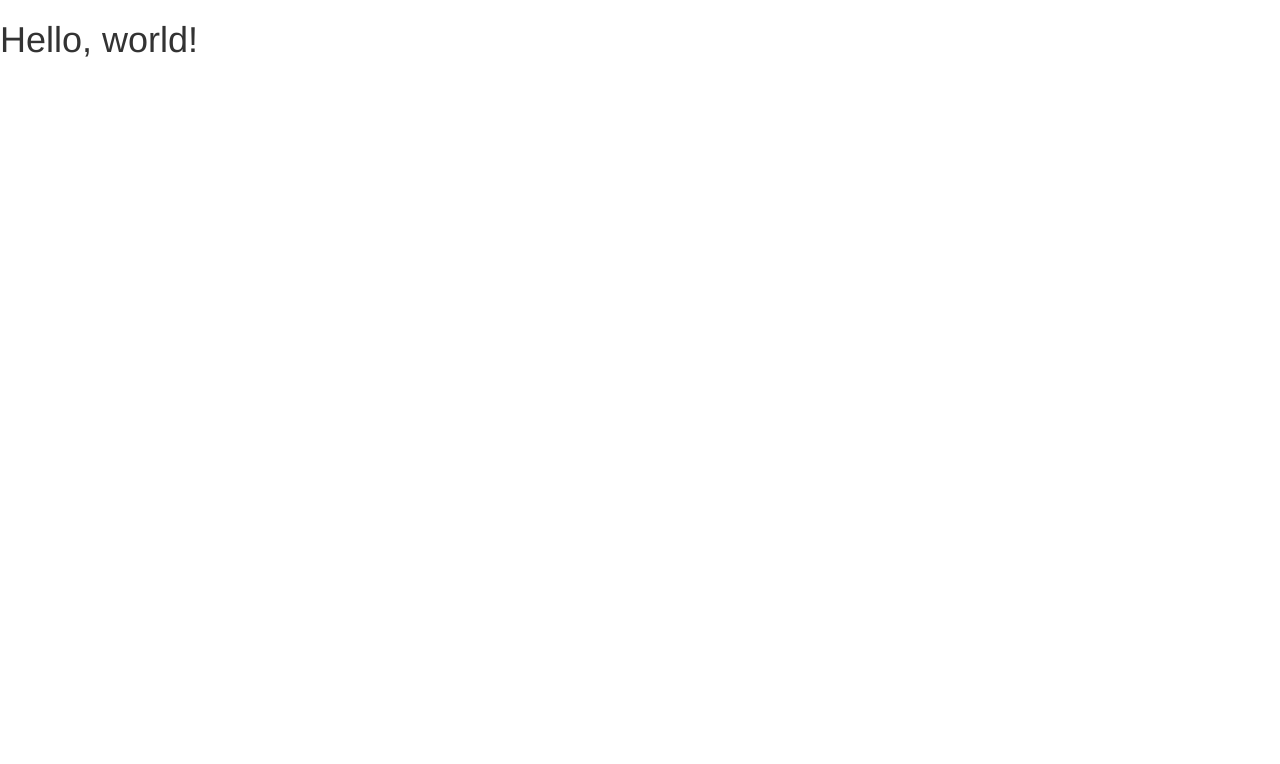
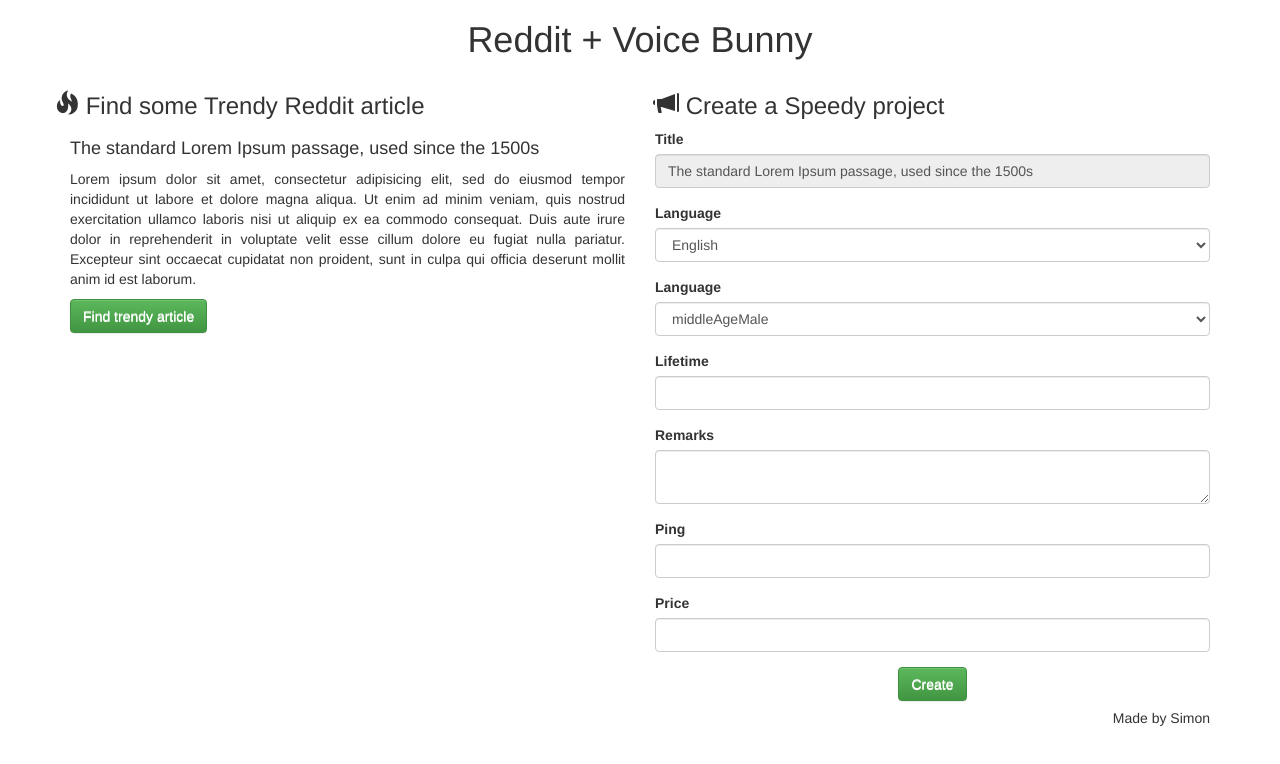
Before and after one commit to simon0191/reddit-voicebunny, a website: page public/index.html in a window 1280 px wide. Drawn offline with nearby package versions, Linux system fonts and the light colour scheme.

Commit message:
app wireframe

```diff
--- a/package.json
+++ b/package.json
@@ -9,11 +9,15 @@
   "author": "",
   "license": "ISC",
   "dependencies": {
+    "body-parser": "^1.6.5",
+    "express": "^4.8.5",
     "jquery": "^2.1.1"
   },
   "devDependencies": {
     "grunt": "^0.4.5",
+    "grunt-concurrent": "^0.5.0",
     "grunt-contrib-connect": "^0.8.0",
-    "grunt-contrib-watch": "^0.6.1"
+    "grunt-contrib-watch": "^0.6.1",
+    "grunt-execute": "^0.2.2"
   }
 }
--- a/public/index.html
+++ b/public/index.html
@@ -4,15 +4,135 @@
     <meta charset="utf-8">
     <meta http-equiv="X-UA-Compatible" content="IE=edge">
     <meta name="viewport" content="width=device-width, initial-scale=1">
-    <title>Bootstrap 101 Template</title>
+    <title>Reddit + Bunny Inc</title>
 
     <!-- Bootstrap -->
     <link rel="stylesheet" href="//maxcdn.bootstrapcdn.com/bootstrap/3.2.0/css/bootstrap.min.css">
     <link rel="stylesheet" href="//maxcdn.bootstrapcdn.com/bootstrap/3.2.0/css/bootstrap-theme.min.css">
+    <link rel="stylesheet" href="/styles/main.css">
 
   </head>
   <body>
-    <h1>Hello, world!</h1>
+    <header>
+
+    </header>
+    <main>
+      <div class="container">
+        <div class="row">
+          <div class="col-xs-12 text-center">
+            <h1>Reddit + Voice Bunny</h1>
+          </div>
+        </div>
+        <!-- Title -->
+
+        <div class="row">
+          <div class="col-xs-6">
+            <div class="row">
+              <h3><span class="glyphicon glyphicon-fire"></span> Find some Trendy Reddit article</h3>
+            </div>
+            <div class="row">
+              <div class="col-xs-12">
+                <h4>The standard Lorem Ipsum passage, used since the 1500s</h4>
+                <p class="text-justify">
+                  Lorem ipsum dolor sit amet, consectetur adipisicing elit, sed do eiusmod tempor incididunt ut labore et dolore magna aliqua. Ut enim ad minim veniam, quis nostrud exercitation ullamco laboris nisi ut aliquip ex ea commodo consequat. Duis aute irure dolor in reprehenderit in voluptate velit esse cillum dolore eu fugiat nulla pariatur. Excepteur sint occaecat cupidatat non proident, sunt in culpa qui officia deserunt mollit anim id est laborum.
+                </p>
+              </div>
+            </div>
+
+            <div class="row">
+              <div class="col-xs-12">
+                <button class="btn btn-default btn-success">Find trendy article</button>
+              </div>
+            </div>
+
+          </div>
+
+
+
+          <div class="col-xs-6">
+            <div class="row">
+              <div class="col-xs-12">
+                <h3><span class="glyphicon glyphicon-bullhorn"></span> Create a Speedy project</h3>
+                <form>
+                  <div class="form-group">
+                    <label for="title">Title</label>
+                    <input type="text" class="form-control" id="title" value="The standard Lorem Ipsum passage, used since the 1500s" disabled>
+                  </div>
+
+                  <div class="form-group">
+                    <label for="language">Language</label>
+                    <select class="form-control" id="language">
+                      <option value="eng-us">English</option>
+                      <option value="eng-us">Spanish</option>
+                    </select>
+                  </div>
+
+                  <div class="form-group">
+                    <label for="gender-and-age">Language</label>
+                    <select class="form-control" id="gender-and-age">
+                      <option value="eng-us">middleAgeMale</option>
+                      <option value="eng-us">middleAgeMale</option>
+                    </select>
+                  </div>
+
+                  <div class="form-group">
+                    <label for="lifetime">Lifetime</label>
+                    <input type="number" class="form-control" id="lifetime">
+                  </div>
+
+                  <div class="form-group">
+                    <label for="remarks">Remarks</label>
+                    <textarea class="form-control" id="remarks"></textarea>
+                  </div>
+
+                  <div class="form-group">
+                    <label for="ping">Ping</label>
+                    <input type="email" class="form-control" id="ping">
+                  </div>
+
+                  <div class="form-group">
+                    <label for="price">Price</label>
+                    <input type="number" class="form-control" id="price">
+                  </div>
+                  <div class="text-center">
+                    <input type="submit" class="btn btn-default btn-success" value="Create">
+                  </div>
+
+
+                </form>
+              </div>
+            </div>
+            <!--
+            <div class="row">
+              <div class="col-xs-12">
+                <h4> High quality  recording</h4>
+                <!--<iframe class="vb-embedded-player" src="http://voicebunny.s3.amazonaws.com/sandbox/test.wav" frameborder="0"></iframe>
+              </div>
+            </div>
+
+            <div class="row">
+              <div class="col-xs-12">
+                <h4> Low quality  recording</h4>
+                <!--<iframe class="vb-embedded-player" src="http://voicebunny.s3.amazonaws.com/sandbox/low_test.mp3" frameborder="0"></iframe>
+              </div>
+            </div>
+          -->
+
+          </div>
+        </div>
+
+
+      </div>
+    </main>
+    <footer>
+      <div class="container">
+        <div class="pull-right">
+          <h5 class="made-by">Made by Simon</h5>
+        </div>
+      </div>
+    </footer>
+
+
 
     <!-- jQuery (necessary for Bootstrap's JavaScript plugins) -->
     <script src="https://ajax.googleapis.com/ajax/libs/jquery/1.11.1/jquery.min.js"></script>
```
Also changed, not shown: Gruntfile.js (+18 -4 lines).
